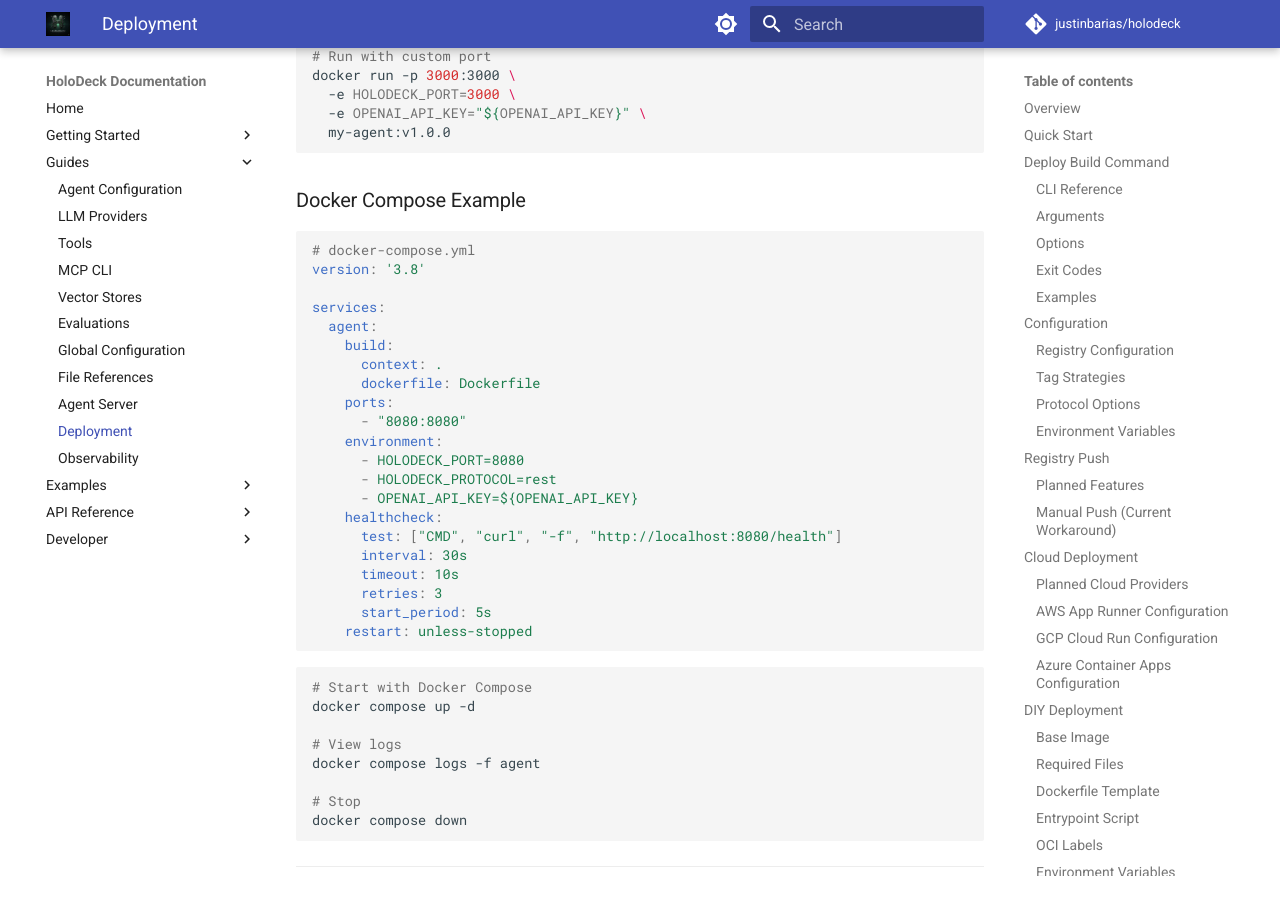
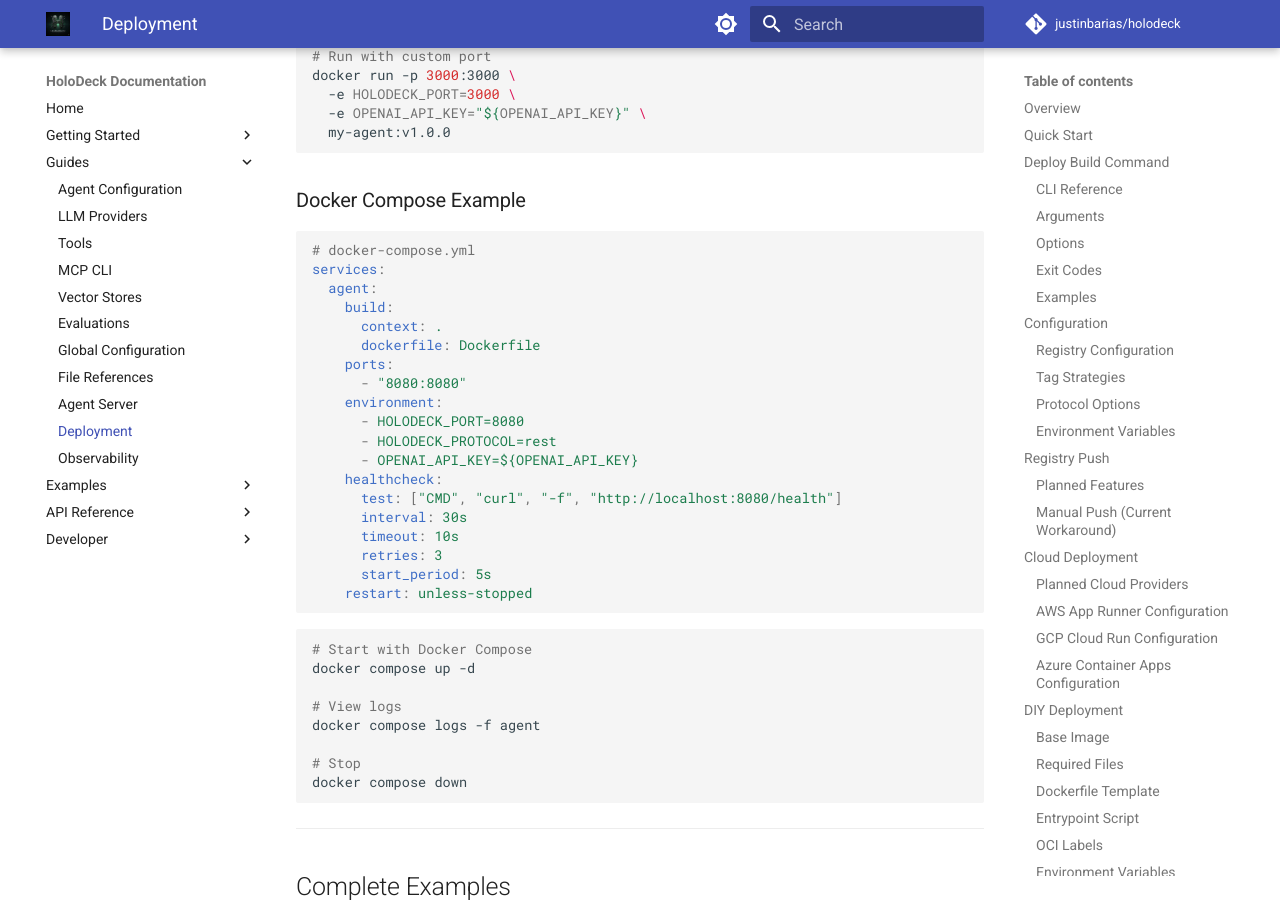
Before and after one commit to justinbarias/holodeck, an MkDocs documentation site: the page built from docs/guides/deployment.md, in a window 1280 px wide and 900 px high, scrolled down 9075 px. Built offline with MkDocs 1.6.1 and Material for MkDocs 9.7.7, drawn with Linux system fonts in a browser that asks for light colours; comment, search, counter and statistics services are not loaded.

Commit message:
docs: remove deprecated docker compose version field
Remove version: '3.8' from Docker Compose example as it's deprecated
in modern Docker Compose versions.

````diff
--- a/docs/guides/deployment.md
+++ b/docs/guides/deployment.md
@@ -384,8 +384,6 @@ docker run -p 3000:3000 \
 
 ```yaml
 # docker-compose.yml
-version: '3.8'
-
 services:
   agent:
     build:
````
